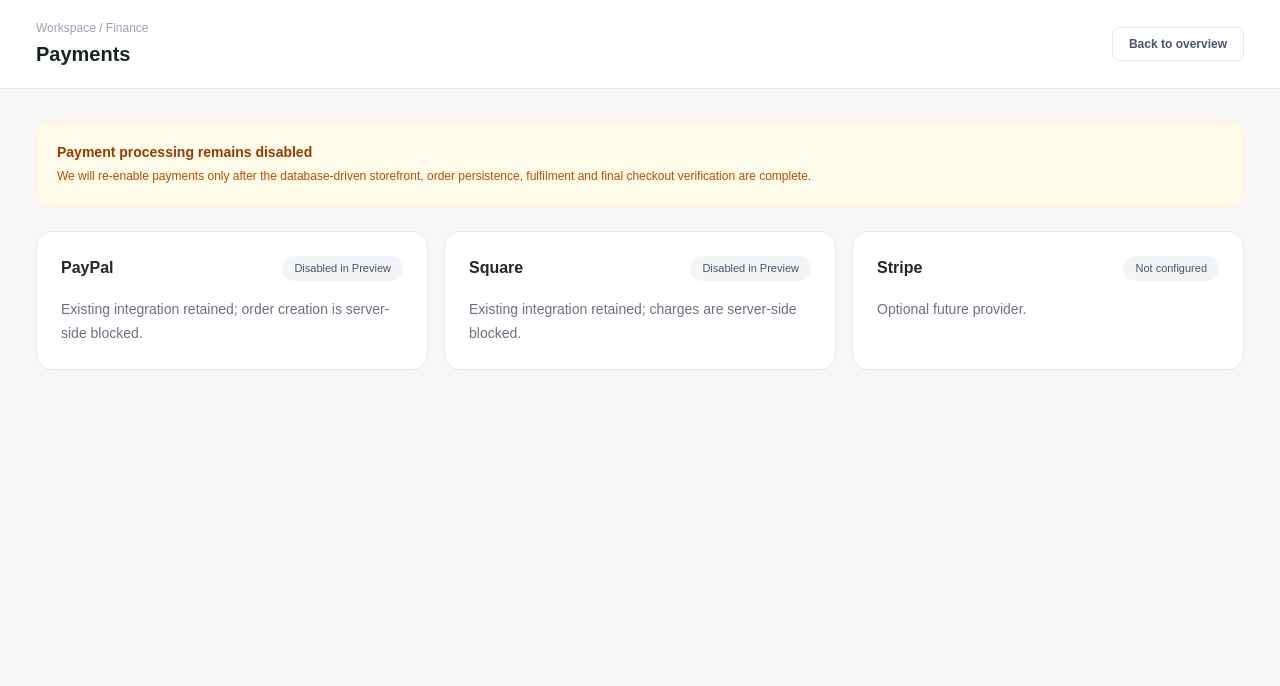
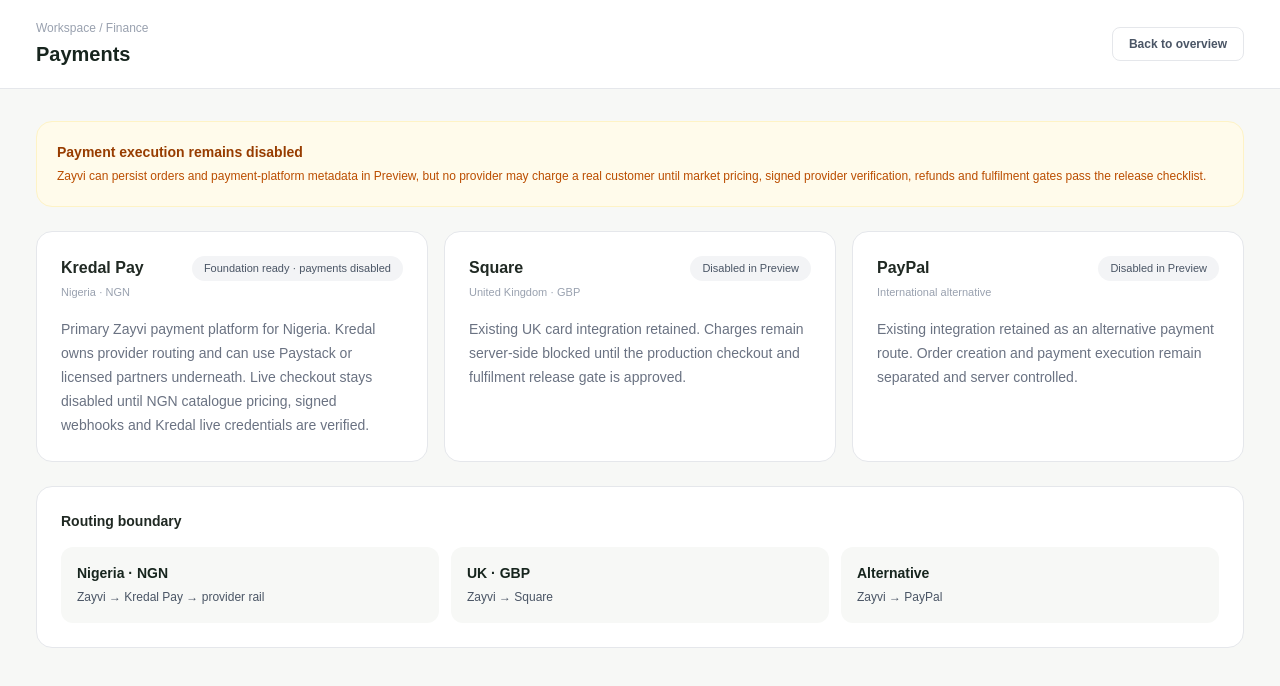
Before and after one commit to olajide111/zayvi-store, a Next.js app: page /admin/payments in a window 1280 px wide. Shown: the top 686 px of the page. Built offline with nearby package versions, Linux system fonts and the light colour scheme.

Commit message:
Show Kredal Pay in Zayvi payment administration

```diff
--- a/app/admin/payments/page.tsx
+++ b/app/admin/payments/page.tsx
@@ -1,35 +1,97 @@
 export default function AdminPaymentsPage() {
   const providers = [
-    { name: "PayPal", status: "Disabled in Preview", note: "Existing integration retained; order creation is server-side blocked." },
-    { name: "Square", status: "Disabled in Preview", note: "Existing integration retained; charges are server-side blocked." },
-    { name: "Stripe", status: "Not configured", note: "Optional future provider." },
+    {
+      name: "Kredal Pay",
+      market: "Nigeria · NGN",
+      status: "Foundation ready · payments disabled",
+      note: "Primary Zayvi payment platform for Nigeria. Kredal owns provider routing and can use Paystack or licensed partners underneath. Live checkout stays disabled until NGN catalogue pricing, signed webhooks and Kredal live credentials are verified.",
+    },
+    {
+      name: "Square",
+      market: "United Kingdom · GBP",
+      status: "Disabled in Preview",
+      note: "Existing UK card integration retained. Charges remain server-side blocked until the production checkout and fulfilment release gate is approved.",
+    },
+    {
+      name: "PayPal",
+      market: "International alternative",
+      status: "Disabled in Preview",
+      note: "Existing integration retained as an alternative payment route. Order creation and payment execution remain separated and server controlled.",
+    },
   ];
 
   return (
     <main className="min-h-screen bg-[#f7f8f6] text-[#202923]">
       <header className="border-b border-gray-200 bg-white">
         <div className="mx-auto flex max-w-[1500px] items-center justify-between px-5 py-5 md:px-9">
-          <div><div className="text-xs text-gray-400">Workspace / Finance</div><h1 className="mt-1 text-xl font-semibold text-[#17251e]">Payments</h1></div>
-          <a href="/admin/dashboard" className="rounded-lg border border-gray-200 px-4 py-2 text-xs font-semibold text-gray-600">Back to overview</a>
+          <div>
+            <div className="text-xs text-gray-400">Workspace / Finance</div>
+            <h1 className="mt-1 text-xl font-semibold text-[#17251e]">
+              Payments
+            </h1>
+          </div>
+          <a
+            href="/admin/dashboard"
+            className="rounded-lg border border-gray-200 px-4 py-2 text-xs font-semibold text-gray-600"
+          >
+            Back to overview
+          </a>
         </div>
       </header>
 
       <section className="mx-auto max-w-[1500px] px-5 py-8 md:px-9">
         <div className="rounded-2xl border border-amber-100 bg-amber-50 p-5">
-          <div className="text-sm font-semibold text-amber-800">Payment processing remains disabled</div>
-          <p className="mt-1 text-xs leading-5 text-amber-700">We will re-enable payments only after the database-driven storefront, order persistence, fulfilment and final checkout verification are complete.</p>
+          <div className="text-sm font-semibold text-amber-800">
+            Payment execution remains disabled
+          </div>
+          <p className="mt-1 text-xs leading-5 text-amber-700">
+            Zayvi can persist orders and payment-platform metadata in Preview,
+            but no provider may charge a real customer until market pricing,
+            signed provider verification, refunds and fulfilment gates pass the
+            release checklist.
+          </p>
         </div>
 
         <div className="mt-6 grid gap-4 lg:grid-cols-3">
           {providers.map((provider) => (
-            <div key={provider.name} className="rounded-2xl border border-gray-200 bg-white p-6">
+            <div
+              key={provider.name}
+              className="rounded-2xl border border-gray-200 bg-white p-6"
+            >
               <div className="flex items-start justify-between gap-3">
-                <h2 className="text-base font-semibold">{provider.name}</h2>
-                <span className="rounded-full bg-gray-100 px-3 py-1 text-[11px] font-medium text-gray-600">{provider.status}</span>
+                <div>
+                  <h2 className="text-base font-semibold">{provider.name}</h2>
+                  <div className="mt-1 text-[11px] font-medium text-gray-400">
+                    {provider.market}
+                  </div>
+                </div>
+                <span className="rounded-full bg-gray-100 px-3 py-1 text-[11px] font-medium text-gray-600">
+                  {provider.status}
+                </span>
               </div>
-              <p className="mt-4 text-sm leading-6 text-gray-500">{provider.note}</p>
+              <p className="mt-4 text-sm leading-6 text-gray-500">
+                {provider.note}
+              </p>
             </div>
           ))}
+        </div>
+
+        <div className="mt-6 rounded-2xl border border-gray-200 bg-white p-6">
+          <h2 className="text-sm font-semibold">Routing boundary</h2>
+          <div className="mt-4 grid gap-3 text-sm text-gray-600 md:grid-cols-3">
+            <div className="rounded-xl bg-[#f7f8f6] p-4">
+              <div className="font-semibold text-[#17251e]">Nigeria · NGN</div>
+              <div className="mt-1 text-xs leading-5">Zayvi → Kredal Pay → provider rail</div>
+            </div>
+            <div className="rounded-xl bg-[#f7f8f6] p-4">
+              <div className="font-semibold text-[#17251e]">UK · GBP</div>
+              <div className="mt-1 text-xs leading-5">Zayvi → Square</div>
+            </div>
+            <div className="rounded-xl bg-[#f7f8f6] p-4">
+              <div className="font-semibold text-[#17251e]">Alternative</div>
+              <div className="mt-1 text-xs leading-5">Zayvi → PayPal</div>
+            </div>
+          </div>
         </div>
       </section>
     </main>
```
